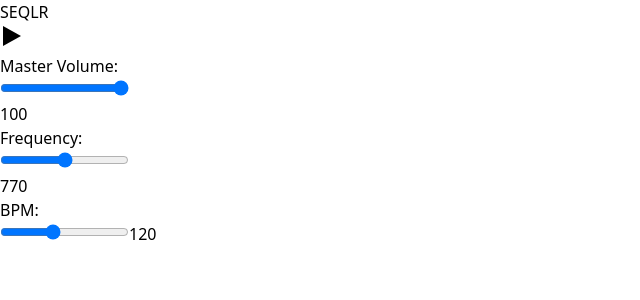
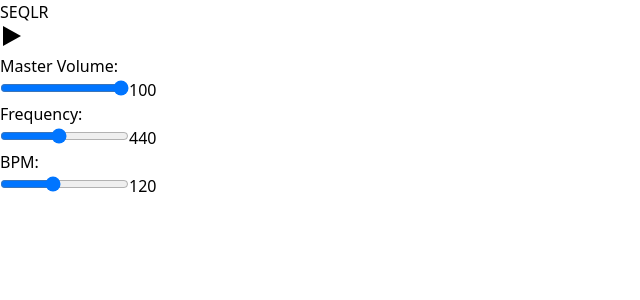
Before and after one commit to wjeffreys96/seqlr, a React (Vite) app: page / in a window 1280 px wide. Shown: the top 300 px of the page, without its empty margins (0-640 px from the left). Built offline with nearby package versions, Linux system fonts and the light colour scheme.

Commit message:
allow sliders value update via number inputs

```diff
--- a/src/App.tsx
+++ b/src/App.tsx
@@ -1,22 +1,20 @@
-import { useRef } from "react";
+import { useRef, useState } from "react";
 import { useContext } from "react";
 import { audioCtx, AudioContextType } from "./AudioContext";
-
 import PlayIcon from "./components/ui/icons/PlayIcon";
 import PauseIcon from "./components/ui/icons/PauseIcon";
 import LogSlider, { LogSliderProps } from "./components/ui/LogSlider";
 import Scheduler from "./components/Scheduler";
 
-let freqVal: number = 440;
-
 export default function App() {
-  console.log("Rendered App()");
-
+  console.log("Rendering App...");
   const actx = useContext<AudioContextType>(audioCtx);
-  const { masterPlaying, masterVol, engine } = actx.state;
-  const { toggleMasterPlayPause } = actx;
+  const { toggleMasterPlayPause, state } = actx;
+  const { masterPlaying, masterVol } = state;
   const masterVolRef = useRef<HTMLInputElement>(null);
   const freqRef = useRef<HTMLInputElement>(null);
+
+  const [freqVal, setFreqVal] = useState<number>(440);
 
   const handleMasterVolChange = (values: {
     position: number;
@@ -26,7 +24,7 @@ export default function App() {
   };
 
   const handleFreqChange = (input: { position: number; value: number }) => {
-    freqVal = input.value;
+    setFreqVal(input.value);
   };
 
   const MasterVolSliderOpts: LogSliderProps = {
@@ -40,44 +38,45 @@ export default function App() {
 
   const FreqSliderOpts: LogSliderProps = {
     ref: freqRef,
+    defaultValue: 440,
     onInput: handleFreqChange,
     labelFor: "frequency",
     minpos: 0,
     maxpos: 100,
-    minval: 30,
+    minval: 20,
     maxval: 20000,
   };
 
   return (
     <>
       {actx ? (
-        <main className="min-h-screen font-sans bg-zinc-800 text-white flex flex-col gap-4 justify-center items-center">
+        <main className="min-h-screen font-sans bg-neutral-900 text-white flex flex-col gap-4 justify-center items-center">
           <h1 className="text-4xl">SEQLR</h1>
 
           <button
-            className="border rounded-md p-2 bg-zinc-700"
+            className="border border-neutral-500 rounded-md p-2 bg-neutral-800"
             onClick={toggleMasterPlayPause}
           >
             {!masterPlaying ? <PlayIcon /> : <PauseIcon />}
           </button>
 
           <div className="flex flex-col gap-4">
-            <div className="flex justify-between gap-4 border rounded p-2 py-4 bg-zinc-700 border-zinc-600">
-              <label className="text-left" htmlFor="masterVolume">
+            <div className="flex justify-between gap-4 border rounded p-2 py-4 bg-neutral-800 border-neutral-500 shadow-md shadow-slate-800">
+              <label className="text-left text-neutral-300" htmlFor="masterVolume">
                 Master Volume:
               </label>
               <LogSlider options={MasterVolSliderOpts} />
             </div>
 
-            <div className="flex justify-between gap-4 border rounded p-2 py-4 bg-zinc-700 border-zinc-600">
-              <label className="text-left" htmlFor="frequency">
+            <div className="flex justify-between gap-4 border rounded p-2 py-4 bg-neutral-800  border-neutral-500 shadow-md shadow-slate-800">
+              <label className="text-left text-neutral-300" htmlFor="frequency">
                 Frequency:
               </label>
               <LogSlider options={FreqSliderOpts} />
             </div>
 
-            <div className="flex justify-between gap-4 border rounded p-2 py-4 bg-zinc-700 border-zinc-600">
-              {engine && <Scheduler freq={freqVal} />}
+            <div className="flex justify-between gap-4 border rounded p-2 py-4 bg-neutral-800  border-neutral-500 shadow-md shadow-slate-800">
+              <Scheduler setFreqVal={setFreqVal} freqVal={freqVal} />
             </div>
           </div>
         </main>
--- a/src/AudioContext.tsx
+++ b/src/AudioContext.tsx
@@ -77,7 +77,7 @@ export const AudioContextProvider = ({
 
   const playTone = ({ type, freq, duration, time }: OscParams) => {
     const osc = state.engine.createOscillator();
-    osc.connect(state.engine.destination);
+    osc.connect(state.masterVol);
     osc.type = type;
     osc.frequency.value = freq;
     osc.start(time);
--- a/src/components/Scheduler.tsx
+++ b/src/components/Scheduler.tsx
@@ -1,9 +1,23 @@
-import { useContext, useEffect, useRef, useState } from "react";
+import {
+  useContext,
+  useEffect,
+  useRef,
+  useState,
+  Dispatch,
+  SetStateAction,
+} from "react";
 import { audioCtx, AudioContextType } from "../AudioContext";
 
 let timerID: number;
 
-export default function Scheduler({ freq }: { freq: number }) {
+export default function Scheduler({
+  freqVal,
+  setFreqVal,
+}: {
+  freqVal: number;
+  setFreqVal: Dispatch<SetStateAction<number>>;
+}) {
+  console.log("Rendering Scheduler...");
   const actx = useContext<AudioContextType>(audioCtx);
   const { state, playTone } = actx;
   const { masterPlaying, engine } = state;
@@ -14,12 +28,17 @@ export default function Scheduler({ freq }: { freq: number }) {
   let nextNoteTime: number; // When next note is due
 
   const BpmRef = useRef<HTMLInputElement>(null);
+  const BpmNumRef = useRef<HTMLInputElement>(null);
 
   const [tempo, setTempo] = useState<number>(120);
+  const [tempoNumVal, setTempoNumVal] = useState<number>(120);
+
+  console.log(freqVal, tempo);
 
   const handleBpmChange = () => {
     if (BpmRef.current) {
       setTempo(Number(BpmRef.current.value));
+      setTempoNumVal(Number(BpmRef.current.value));
     }
   };
 
@@ -34,7 +53,7 @@ export default function Scheduler({ freq }: { freq: number }) {
   };
 
   const scheduleNote = (time: number) => {
-    playTone({ type: "sine", freq, duration: 0.1, time });
+    playTone({ type: "sine", freq: freqVal, duration: 0.1, time });
   };
 
   const scheduler = () => {
@@ -60,11 +79,17 @@ export default function Scheduler({ freq }: { freq: number }) {
   }, [masterPlaying]);
 
   return (
-    <>
-      <label className="text-left" htmlFor="bpm">
+    <form
+      className="flex justify-between gap-4 w-full"
+      onSubmit={(e) => {
+        e.preventDefault();
+        setTempo(Number(tempoNumVal));
+      }}
+    >
+      <label className="text-left text-zinc-300" htmlFor="bpm">
         BPM:
       </label>
-      <div className="flex justify-between gap-4">
+      <div className="flex gap-4">
         <input
           max={300}
           min={1}
@@ -75,13 +100,17 @@ export default function Scheduler({ freq }: { freq: number }) {
           type="range"
         />
         <input
-          value={tempo}
-          onChange={(e) => setTempo(Number(e.target.value))}
+          value={tempoNumVal}
+          step="1"
+          onChange={(e) => {
+            setTempoNumVal(Number(e.target.value));
+          }}
+          ref={BpmNumRef}
           type="number"
-          className="rounded-full bg-zinc-800 py-1 text-cyan-300 text-center px-4 w-24 text-sm"
+          className="rounded-full bg-neutral-900 py-1 text-cyan-200 text-center px-4 w-24 text-sm"
         />
       </div>
-    </>
+    </form>
   );
 }
 
--- a/src/components/ui/LogSlider.tsx
+++ b/src/components/ui/LogSlider.tsx
@@ -1,4 +1,4 @@
-import { LegacyRef, forwardRef, useState } from "react";
+import { LegacyRef, forwardRef, useState, useRef } from "react";
 import { LogRange } from "../../utils";
 
 export interface LogSliderProps {
@@ -21,6 +21,7 @@ const LogSlider = forwardRef(function LogSlider(
   },
   ref: LegacyRef<HTMLInputElement>
 ) {
+  const sliderNumRef = useRef<HTMLInputElement>(null);
   const {
     defaultValue = options.defaultValue || 50,
     minpos = options.minpos || 0,
@@ -32,8 +33,6 @@ const LogSlider = forwardRef(function LogSlider(
     labelFor,
   } = options;
 
-  const [position, setPosition] = useState(defaultValue);
-
   const log = new LogRange({
     minpos,
     maxpos,
@@ -41,17 +40,20 @@ const LogSlider = forwardRef(function LogSlider(
     maxval,
   });
 
+  const [position, setPosition] = useState(log.position(defaultValue));
+
   const calculateValue = (position: number) => {
-    if (position === 0) {
+    if (position == 0) {
       return 0;
     }
     const value = log.value(position);
     if (value > 1000) return Math.round(value / 100) * 100;
     if (value > 500) return Math.round(value / 10) * 10;
-    if (value < 10) return value;
     return Math.round(value);
   };
-  const [value, setValue] = useState(calculateValue(defaultValue));
+
+  const [value, setValue] = useState(defaultValue);
+  const [sliderNumVal, setSliderNumVal] = useState<number>(value);
 
   const handleInput = (e: any) => {
     const newPos = e.target.value;
@@ -61,7 +63,9 @@ const LogSlider = forwardRef(function LogSlider(
       position: newPos,
       value: calculateValue(newPos),
     };
+
     setValue(newValues.value);
+    setSliderNumVal(newValues.value);
     if (onInput) {
       onInput(newValues);
     } else if (onChange) {
@@ -72,7 +76,25 @@ const LogSlider = forwardRef(function LogSlider(
   };
 
   return (
-    <div className="flex justify-between min-w-56 gap-4">
+    <form
+      onSubmit={(e) => {
+        e.preventDefault();
+        setValue(Number(sliderNumVal));
+        setPosition(Number(log.position(sliderNumVal)));
+        const newValues = {
+          position: Number(log.position(sliderNumVal)),
+          value: sliderNumVal,
+        };
+        if (onInput) {
+          onInput(newValues);
+        } else if (onChange) {
+          onChange(newValues);
+        } else {
+          console.error("Pass an onChange or onInput prop to LogSlider");
+        }
+      }}
+      className="flex justify-between min-w-56 gap-4"
+    >
       <input
         id={labelFor}
         ref={ref}
@@ -83,10 +105,16 @@ const LogSlider = forwardRef(function LogSlider(
         value={position}
         step={maxpos / 1000}
       />
-      <div className="rounded-full bg-zinc-800 py-1 text-cyan-300 text-center px-4 w-24 text-sm">
-        {Math.floor(value)}
-      </div>
-    </div>
+      <input
+        value={sliderNumVal}
+        onChange={(e) => {
+          setSliderNumVal(Number(e.target.value));
+        }}
+        ref={sliderNumRef}
+        type="number"
+        className="rounded-full bg-neutral-900 py-1 text-cyan-200 text-center px-4 w-24 text-sm"
+      />
+    </form>
   );
 });
 
```
